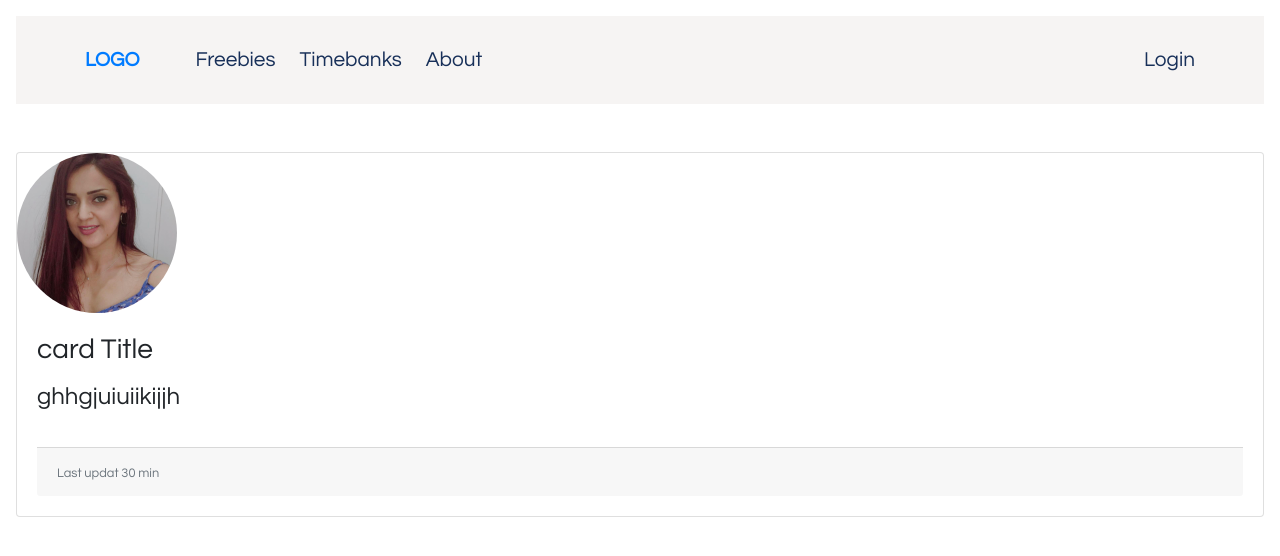
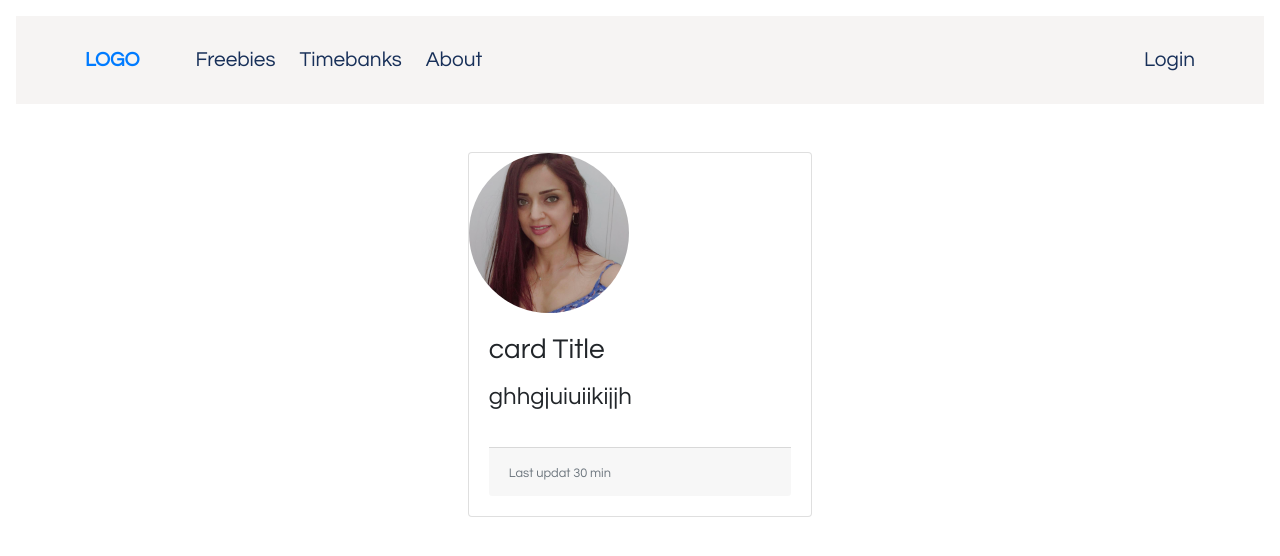
Before and after one commit to Klarala13/collectivity, a React (Create React App) app in the folder frontend/: page /profile in a window 1280 px wide. Shown: the top 556 px of the page. Built offline with nearby package versions, Linux system fonts and the light colour scheme.

Commit message:
Edit style

```diff
--- a/frontend/src/css/style.css
+++ b/frontend/src/css/style.css
@@ -130,7 +130,13 @@ p.text-left {
 }
 
 /* Profile */
+.card-deck{
+  display: block;
+  margin-left: auto;
+  margin-right: auto;
+  width: 30%;
+}
 .rounded-circle{
-height: 10rem;
-width: 10rem;
+  height: 10rem;
+  width: 10rem;
 }
```
Also changed, not shown: frontend/src/components/Profile.jsx (line endings or trailing spaces).
